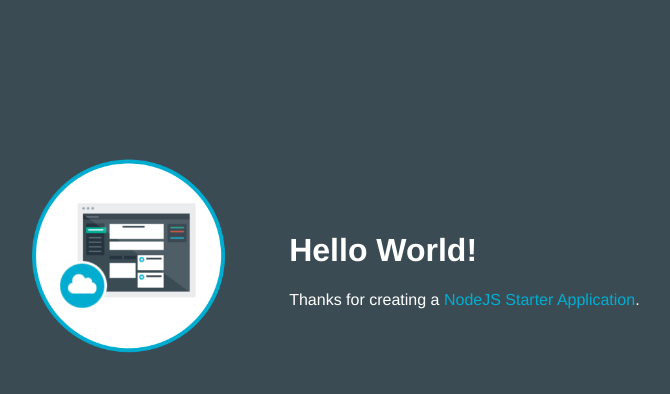
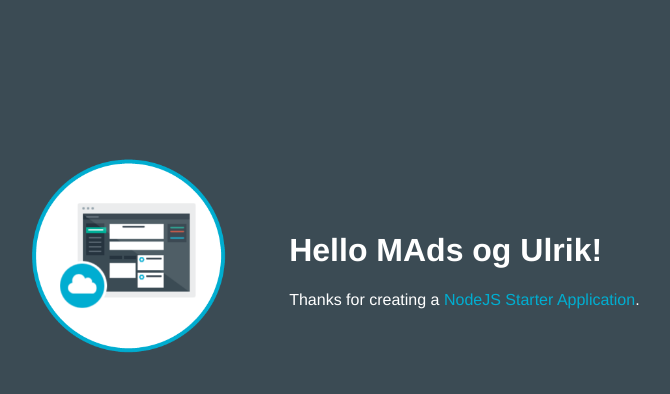
Before and after one commit to LarsIpsen/TrygDemo-1474274221322, a website: page public/index.html in a window 1280 px wide. Shown: the whole page, without its empty margins (253-923 px from the left). Drawn offline with Linux system fonts and the light colour scheme.

Commit message:
Ænderet helle o world ....

```diff
--- a/public/index.html
+++ b/public/index.html
@@ -16,7 +16,7 @@
           <img class = "newappIcon" src="images/newapp-icon.png">
         </td>
         <td>
-          <h1 id="message">Hello World!</h1>
+          <h1 id="message">Hello MAds og Ulrik!</h1>
           <p class='description'></p> Thanks for creating a <span class = "blue">NodeJS Starter Application</span>.
         </td>
       </tr>
```
Also changed, not shown: 1 other file.
